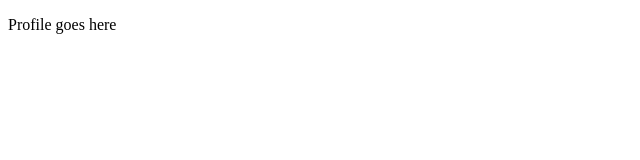
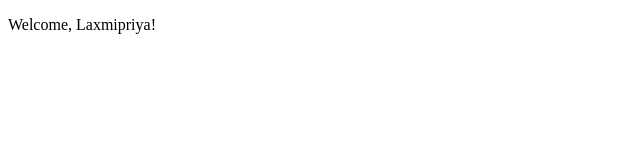
Before and after one commit to laxmi-priya5/useContext-Ex-2, a React (Vite) app: page / in a window 1280 px wide. Shown: the top 160 px of the page, without its empty margins (0-640 px from the left). Built offline with nearby package versions, Linux system fonts and the light colour scheme.

Commit message:
Consume theme value using useContext
Learning point: useContext allows components to access the current context value without prop drilling.

```diff
--- a/src/App.jsx
+++ b/src/App.jsx
@@ -1,4 +1,4 @@
-import { useState } from 'react'
+import { useState , useContext} from 'react'
 
 import './App.css'
 import { CurrentUserContext } from "./currentUserContext";
@@ -17,8 +17,8 @@ function App() {
   )
 }
 function Profile() {
-  return <p>Profile goes here</p>;
+  const user = useContext(CurrentUserContext);
+  return <p>Welcome, {user.name}!</p>;
 }
 
-
 export default App
```
